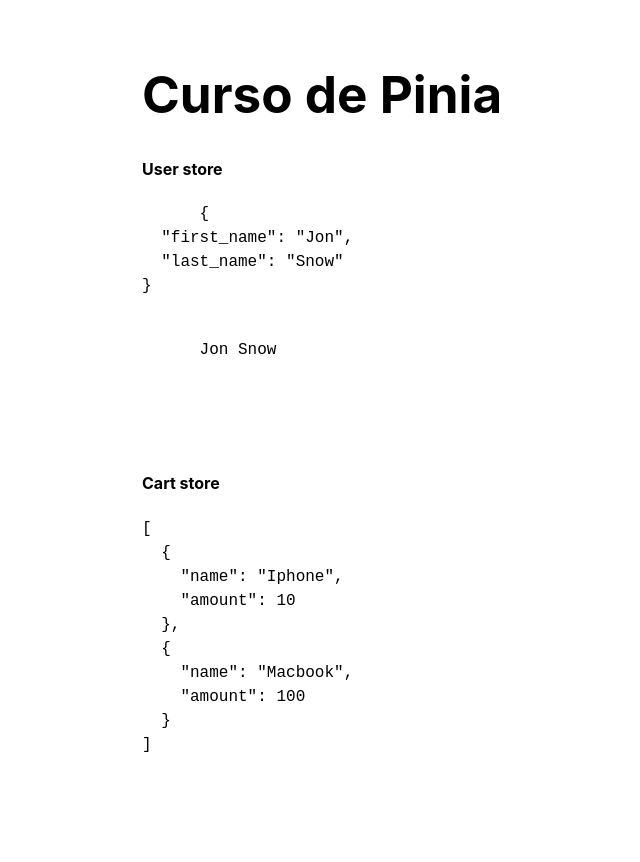
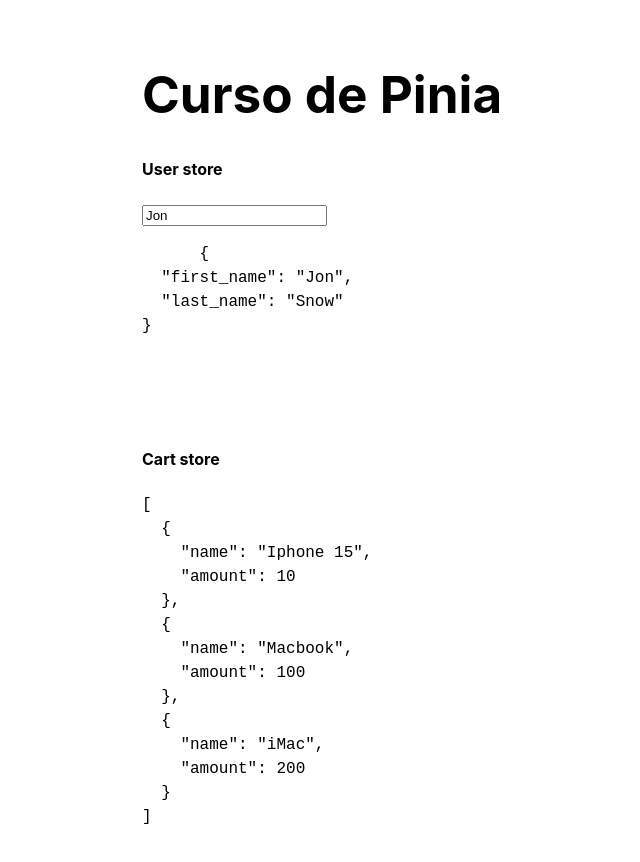
Before and after one commit to escolalaravue/pinia, a Vue app: page / in a window 1280 px wide. Shown: the top 862 px of the page, without its empty margins (230-870 px from the left). Before the commit the page ends 805 px from the top, so only its background shows below. Built offline with nearby package versions, Linux system fonts and the light colour scheme.

Commit message:
Atualizando o state

```diff
--- a/src/App.vue
+++ b/src/App.vue
@@ -2,30 +2,26 @@
   <div>
     <h1>Curso de Pinia</h1>
     <h4>User store</h4>
+    <input type="text" v-model="userStore.user.first_name">
     <pre>
-      {{ userStore }}
-    </pre>
-    <pre>
-      {{ fullName }}
+      {{ userStore.user }}
     </pre>
     <br><br>
     <h4>Cart store</h4>
-    <pre>{{products}}</pre>
+    <pre>{{cartStore.products}}</pre>
   </div>
 </template>
 
-<script>
-import {mapState} from 'pinia';
+<script setup>
 import {useUserStore} from './store/user.js';
 import {useCartStore} from './store/cart.js';
 
-export default {
-  computed: {
-    ...mapState(useUserStore, {
-      userStore: 'user',
-      fullName: store => `${store.user.first_name} ${store.user.last_name}`,
-    }),
-    ...mapState(useCartStore, ['products'])
-  }
-}
+const userStore = useUserStore();
+const cartStore = useCartStore();
+
+cartStore.products[0].name = 'Iphone 15'
+cartStore.products.push({
+  name: 'iMac',
+  amount: 200
+},)
 </script>
```
